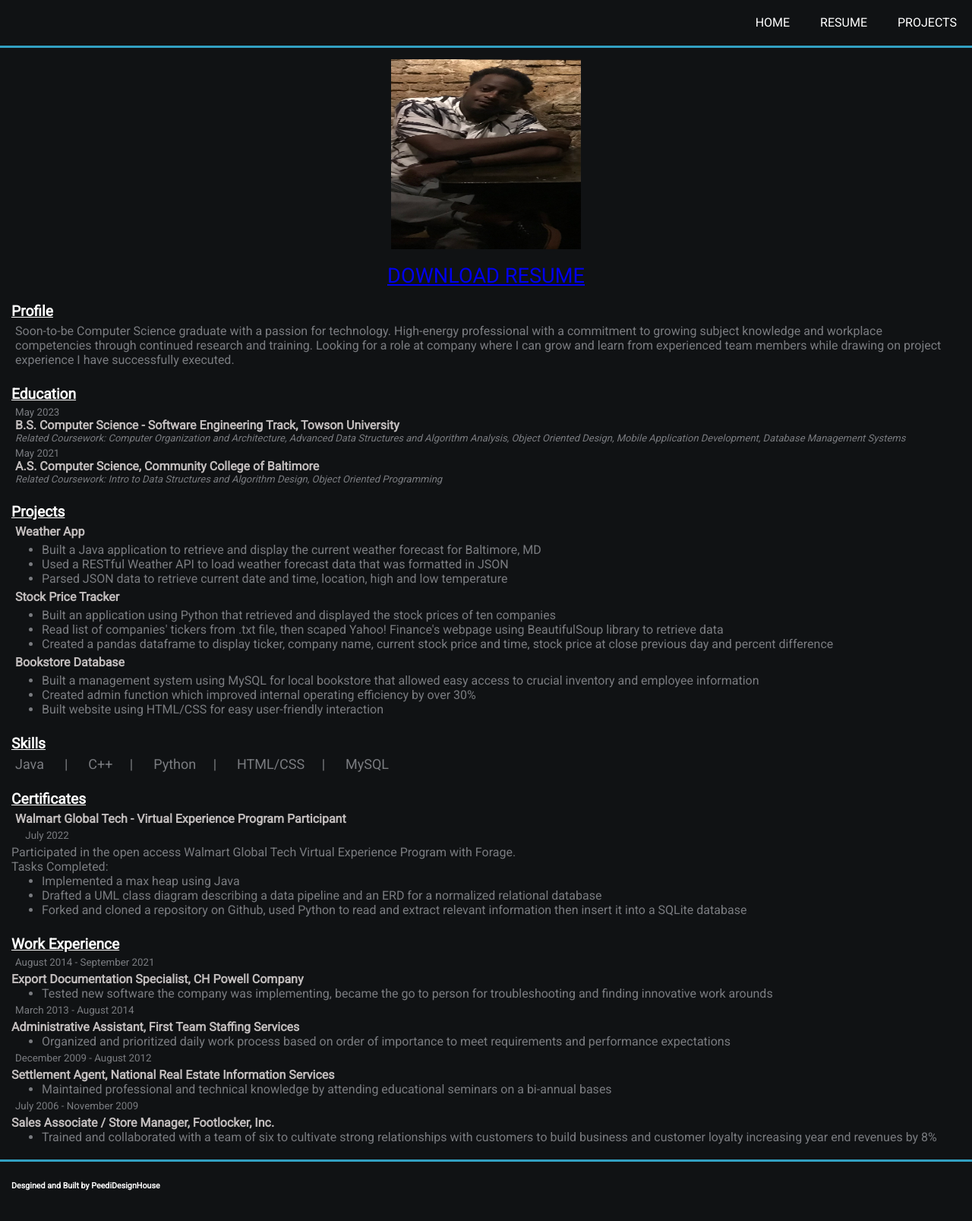
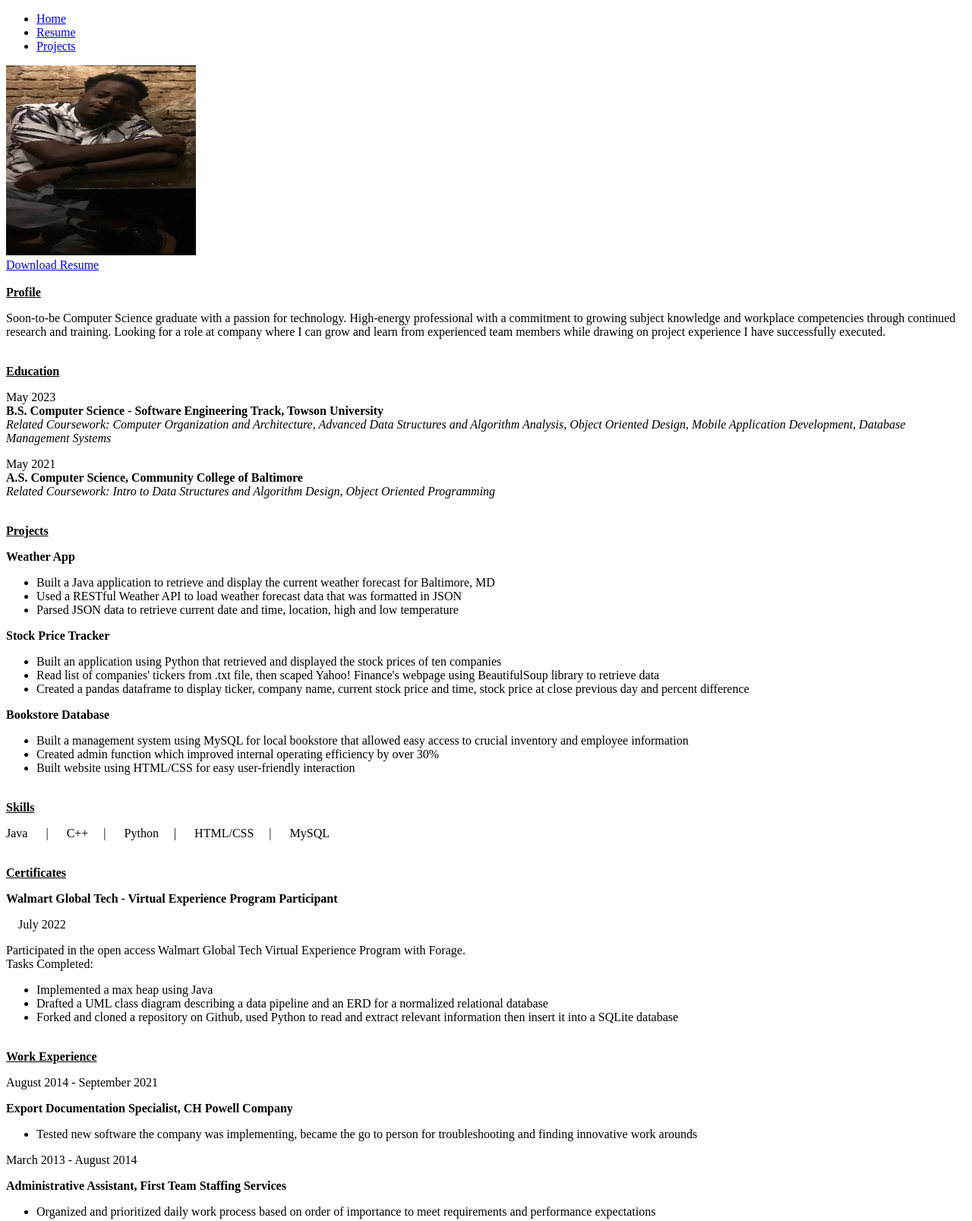
Before and after one commit to pscotland/pscotland.github.io, a plain HTML site: page resume.html in a window 1280 px wide. Shown: the top 1607 px of the page at 76% size. Before the commit the page ends 1567 px from the top, so only its background shows below. Drawn offline with Linux system fonts and the light colour scheme.

Commit message:
adding new branch

```diff
--- a/style.css
+++ b/style.css
@@ -1,152 +1 @@
 @import url('https://fonts.googleapis.com/css?family=Roboto');
-
-body{
-    margin: 0;
-    padding: 0;
-    font-family: 'Roboto', 'san-serif';
-    background-color: #101214;
-    color: #7A7C80;
-}
-
-html, body{
-    width: 100%;
-    height: 100%;
-}
-
-.main-container{
-  min-height: 100%;
-  display: grid;
-  grid-template-rows: auto 1fr auto;
-  grid-template-columns: 100%;
-}
-
-
-/* header and section-1 */
-  header{
-    color: #ffffff;
-    padding-top: 10px;
-    min-height: 50px;
-    border-bottom: #32a0c2 3px solid;
-  }
-  header a{
-    color: #ffffff;
-    text-decoration: none;
-    text-transform: uppercase;
-    font-size: 16px;
-  }
-  header li{
-    float: left;
-    display: inline;
-    padding: 0 20px 0 20px;
-  }
-  header nav{
-    float: right;
-    margin-top: 10px;
-  }
-  header a:hover{
-    color: #cccccc;
-    font-weight: bold;
-  }
-
-  /* section-2 name, links and about me */
-  .section-2{
-    padding-top: 4vh;
-    color:#ffffff;
-    text-align: center;
-  }
-  .section-2 p{
-    font-size: 1.1rem;
-    padding-bottom: 10px;
-    margin:0;
-  }
-  .about_me{
-    color: #7A7C80;
-    padding: 15px;
-    text-align: center;
-  }
-  .section-2 h2{
-    font-size: 1.7rem;
-    margin-bottom: 10px;
-  }
-  .section-2 a{
-    font-size: 1.7rem;
-    padding: 5px;
-  }
-
-/* Footer and section-3, footer for home and resume different for now need to fix later */
-  footer {
-    grid-row-start: 2;
-    grid-row-start: 3;
-    border-top: #32a0c2 3px solid;
-    color:#ffffff;
-    padding-left: 15px;
-    bottom:0;
-    left:0;
-    right:0;
-  }
-  #main-footer{
-    position: absolute;
-    bottom:0;
-    left:0;
-    right:0;
-  }
-
-
-/* RESUME PAGE */
-  .resume_main_container{
-    padding: 15px;
-  }
-  .resume_section_header{
-    color: #ffffff;
-    font-size:larger;
-  }
-  .profile_pic{
-    display: block;
-    margin-left: auto;
-    margin-right: auto;
-  }
-  .pic_and_resume{
-    text-align: center;
-    text-transform: uppercase;
-    font-size: 16px;
-  }
-  .profile_text{
-    font-size: 1.7rem;
-    padding: 5px;
-  }
-  .resume_main_container p{
-    color: #7A7C80;
-  }
-  .related_coursework{
-    font-size: small;
-  }
-  .school_name{
-    color:rgb(195, 190, 190);
-    font-size:medium;
-  }
-  .project_name{
-    color:rgb(195, 190, 190);
-    font-size:medium;
-  }
-  .grad-date{
-    font-size: smaller;
-  }
-  .skills_content{
-    font-size: large;
-  }
-  .cert_name{
-    color:rgb(195, 190, 190);
-    font-size:medium;
-  }
-  p{
-    margin: 5px;
-  }
-  ul{
-    margin: 0;
-  }
-
-
-/* PROJECTS PAGE */
-  .projects_main_container{
-  padding: 15px;
-  }
```
Also changed, not shown: index.html (+1 -35 lines), 1 other file.
